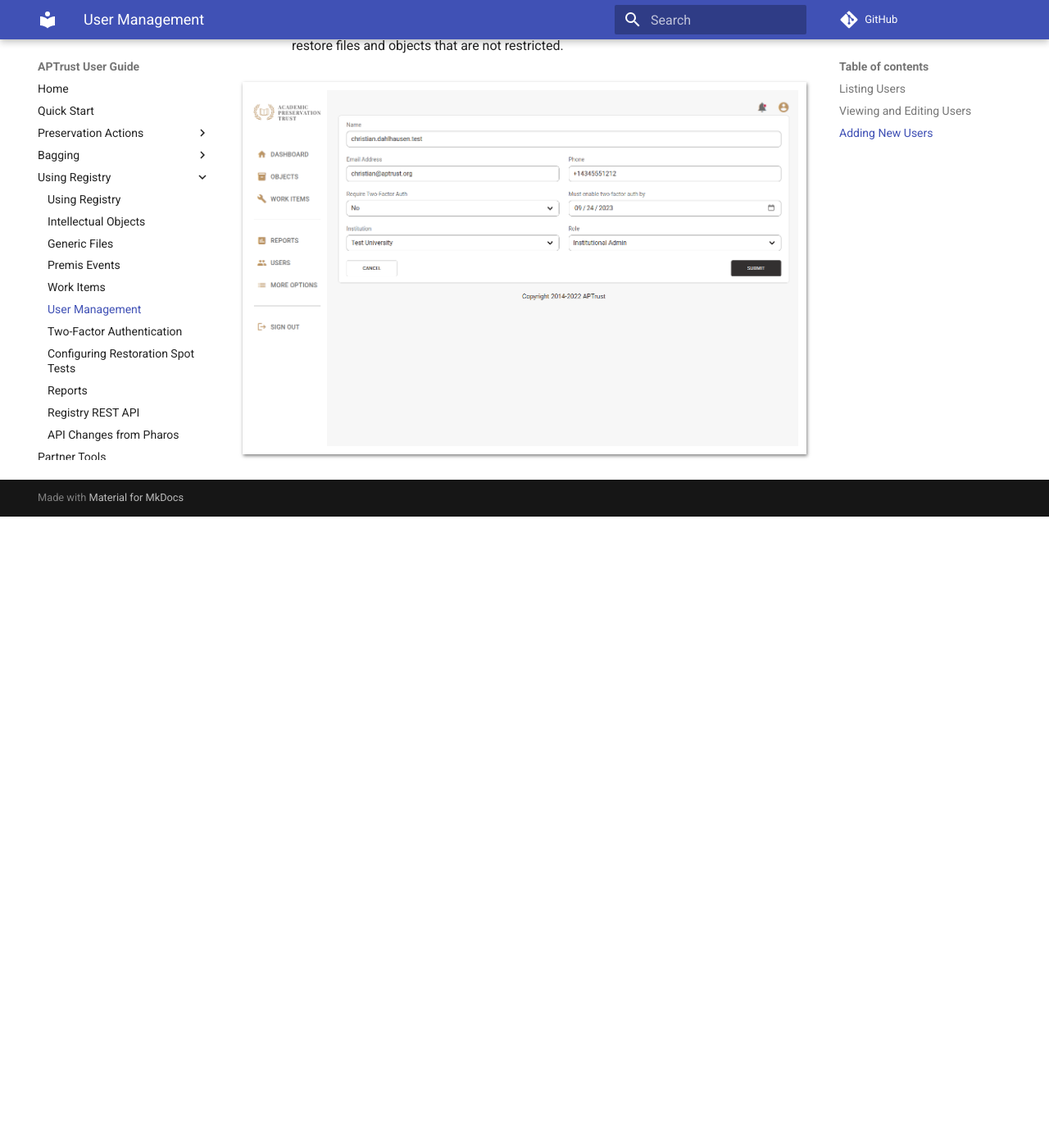
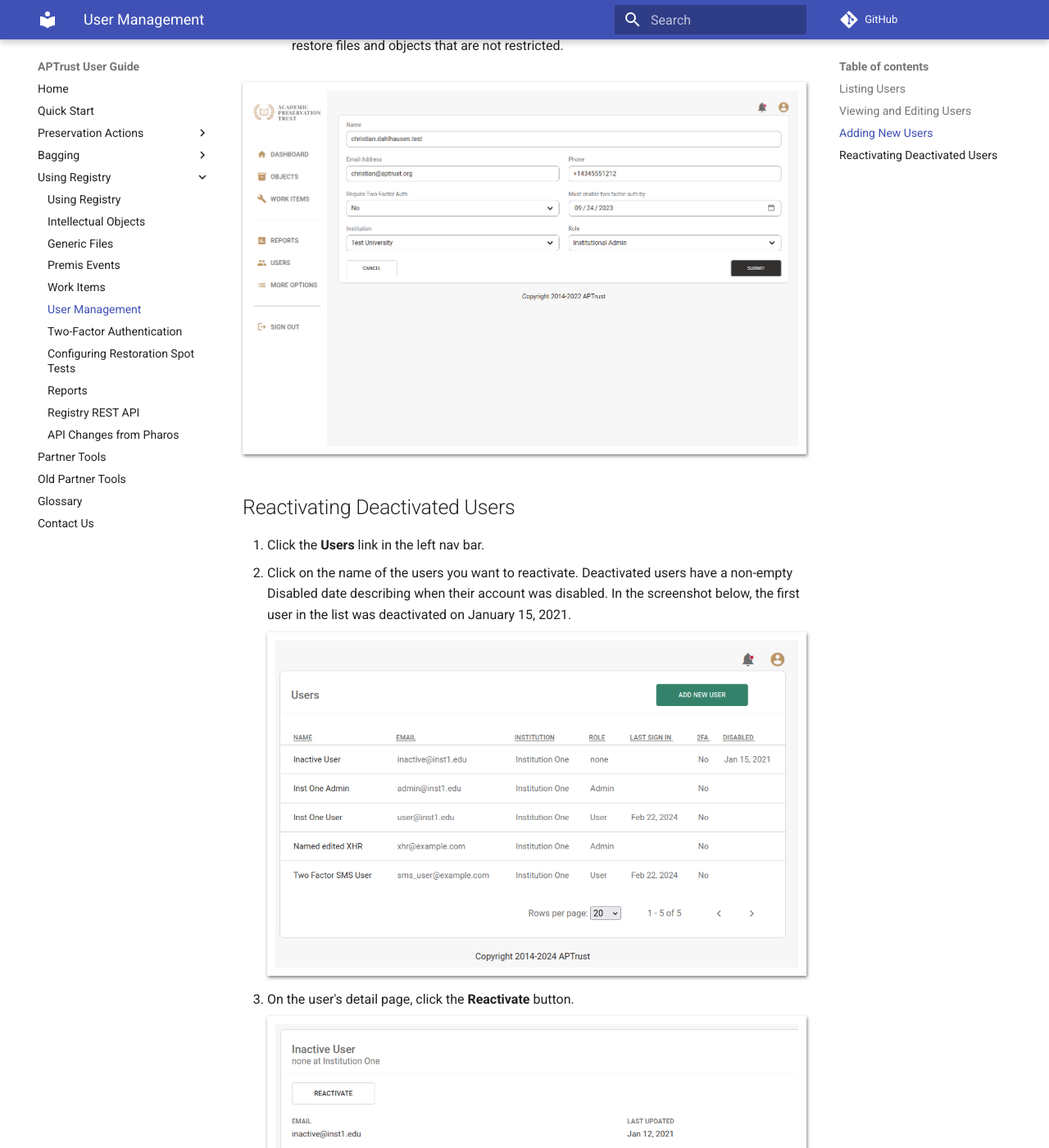
Before and after one commit to APTrust/userguide, an MkDocs documentation site: the page built from docs/registry/user_management.md, in a window 1280 px wide and 1400 px high, scrolled down 2081 px. Shown: the whole window at 82% size. Built offline with MkDocs 1.6.1 and Material for MkDocs 9.7.7, drawn with Linux system fonts in a browser that asks for light colours; comment, search, counter and statistics services are not loaded; before the commit the page ends 2711 px from its top, so only the background shows below that.

Commit message:
Documented user reactivation. https://trello.com/c/9rQ4QTh0

```diff
--- a/docs/registry/user_management.md
+++ b/docs/registry/user_management.md
@@ -42,3 +42,14 @@
     1. Institutional User - This role can send materials to APTrust for ingest, and can view and restore files and objects that are not restricted.
 
 ![Edit user](../img/registry/UserEdit.png)
+
+## Reactivating Deactivated Users
+
+1. Click the __Users__ link in the left nav bar.
+1. Click on the name of the users you want to reactivate. Deactivated users have a non-empty Disabled date describing when their account was disabled. In the screenshot below, the first user in the list was deactivated on January 15, 2021.
+
+    ![User list with deactivated user](../img/registry/UserListIncludingDeactivated.png)
+
+1. On the user's detail page, click the __Reactivate__ button.
+
+    ![User detail page with Reactivate button](../img/registry/UserReactivate.png)
```
Also changed, not shown: docs/img/registry/UserListIncludingDeactivated.png (added), docs/img/registry/UserReactivate.png (added).
